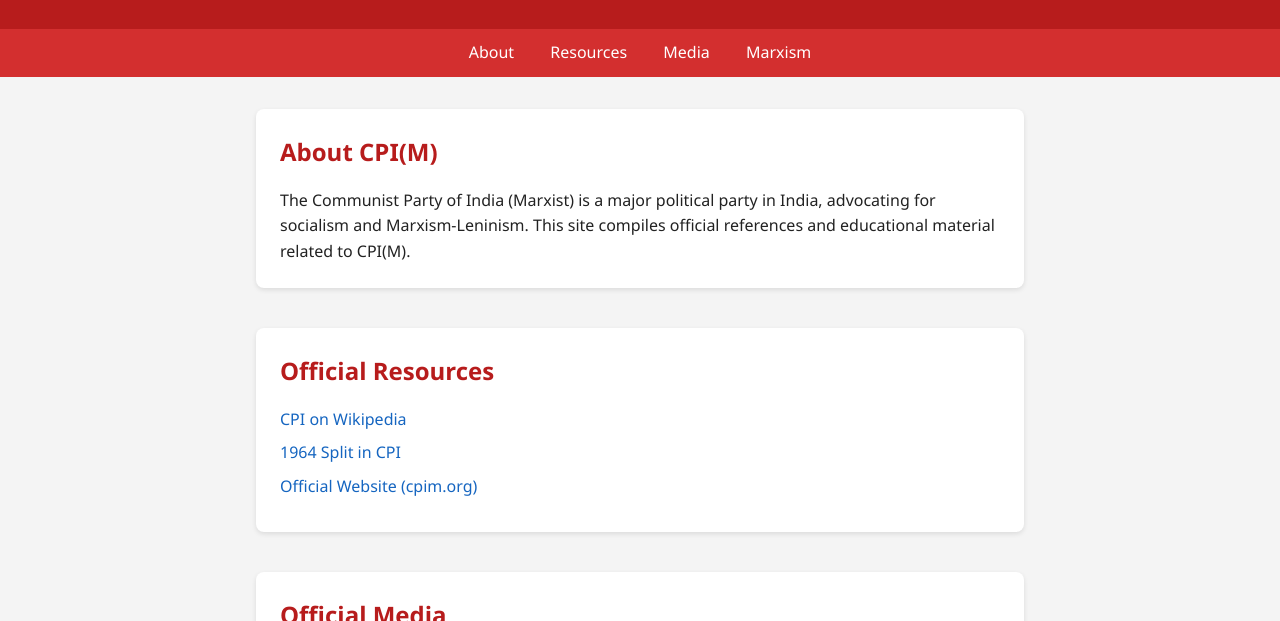
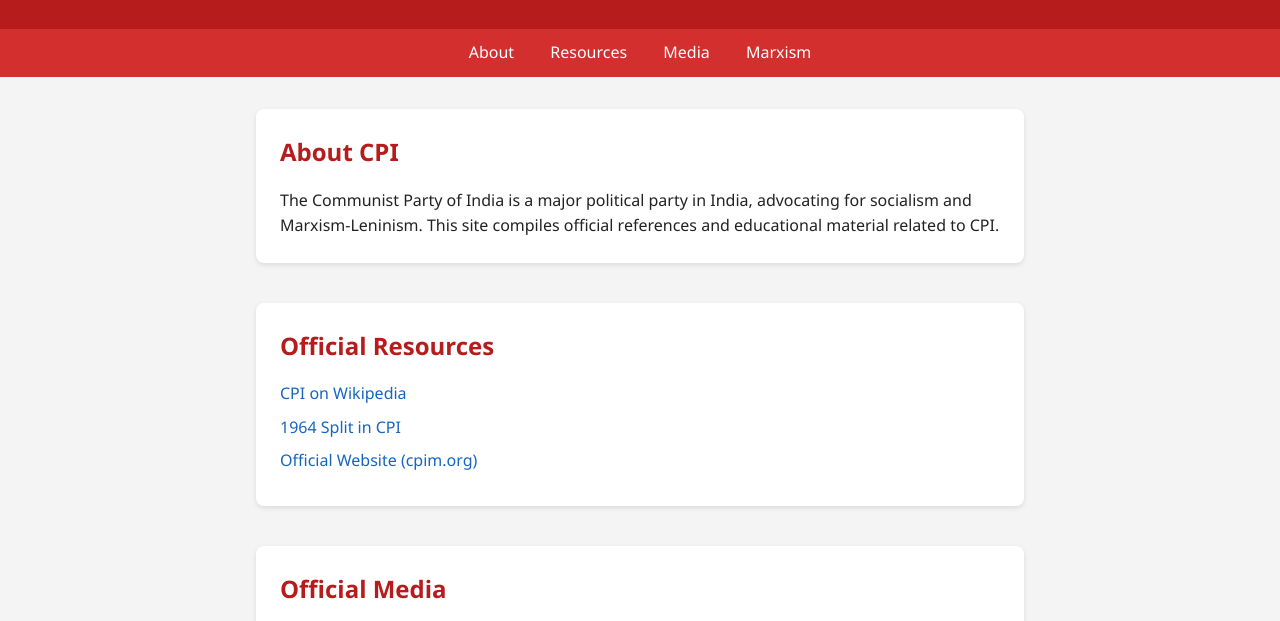
Before and after one commit to Myselftocreate/CPI, a plain HTML site: page index.html in a window 1280 px wide. Shown: the part 124-745 px from the top of the page. Drawn offline with Linux system fonts and the light colour scheme.

Commit message:
Update index.html

```diff
--- a/index.html
+++ b/index.html
@@ -21,11 +21,11 @@
 
   <main>
     <section id="about">
-      <h2>About CPI(M)</h2>
+      <h2>About CPI </h2>
       <p>
-        The Communist Party of India (Marxist) is a major political party in India,
+        The Communist Party of India is a major political party in India,
         advocating for socialism and Marxism-Leninism. This site compiles official
-        references and educational material related to CPI(M).
+        references and educational material related to CPI.
       </p>
     </section>
 
```
